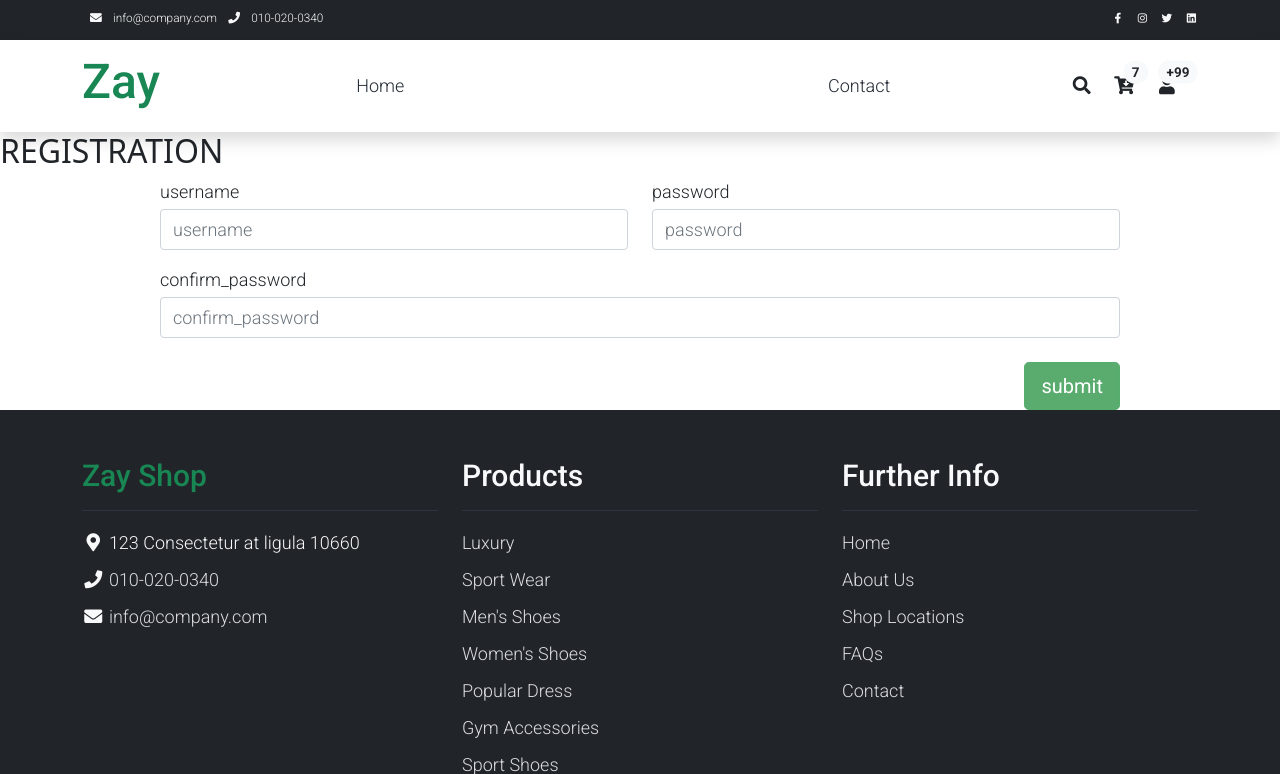
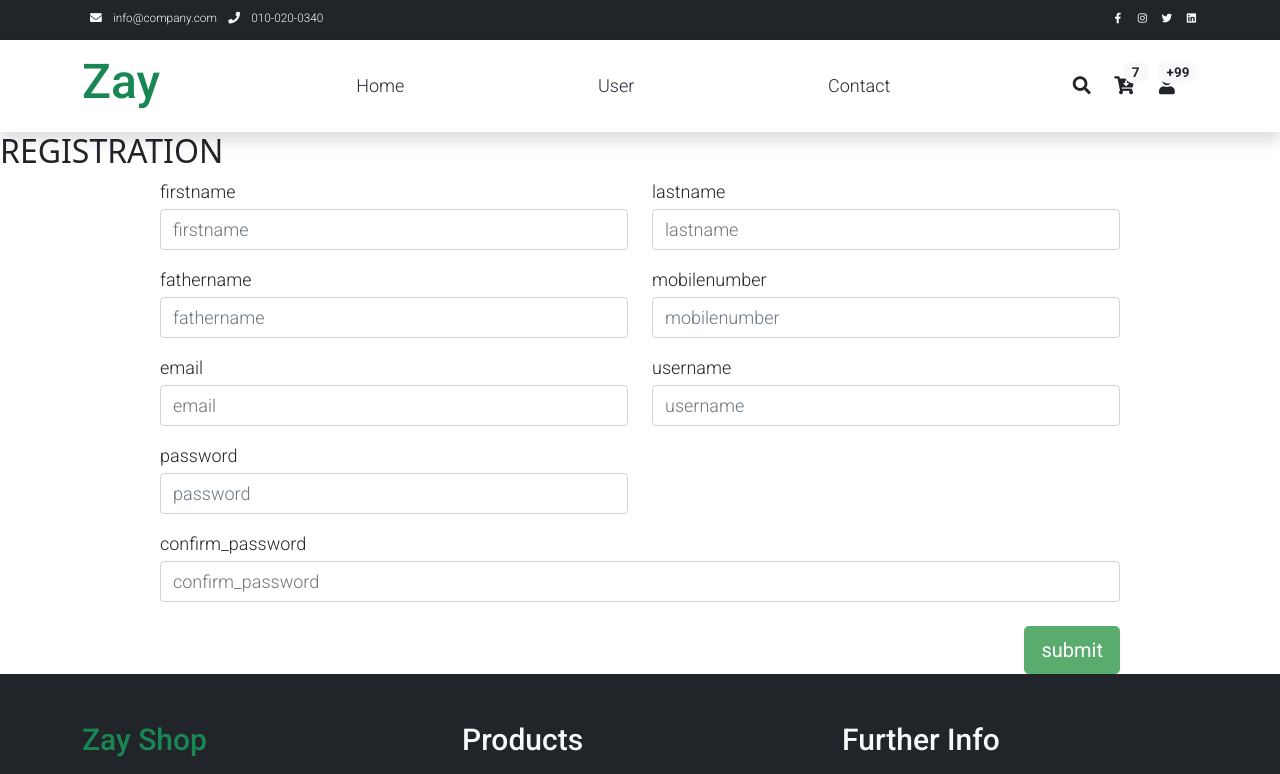
Before and after one commit to laxman2000-glitch/Django-project, a Django app: page /register/ in a window 1280 px wide. Shown: the top 774 px of the page. Run offline with Django 5.2, Linux system fonts and the light colour scheme; some libraries are stand-ins or nearby versions.

Commit message:
Added Shiva model, registration extras, userdetails page and fixes

```diff
--- a/abbireddy/views.py
+++ b/abbireddy/views.py
@@ -35,7 +35,9 @@ def user_update(request):
             return render(request,'update.html',{'message':'username already exists'})
         user.username = username
         if password:
-            user.set_password(password)
+            user.set_password(
+
+                password)
         user.save()
 
         message = "username and password updated"
--- a/accounts/urls.py
+++ b/accounts/urls.py
@@ -7,4 +7,5 @@ urlpatterns = [
     path('contactin/', views.contact_page, name= 'contact_page'),
     path('search/', views.search_page, name = 'search_bar'),
     path('register/',views.register_page, name= 'register_user'),
+    path('details',views.user_details, name= 'details_user')
 ]
--- a/accounts/views.py
+++ b/accounts/views.py
@@ -1,5 +1,5 @@
 from django.shortcuts import render, redirect
-from .models import Details
+from .models import Details,Shiva
 from django.contrib.auth.models import User
 from django.contrib.auth import authenticate,login,logout
 from django.contrib.auth.decorators import login_required
@@ -9,6 +9,11 @@ def register_page(request):
     message = None
 
     if request.method == "POST":
+        firstname = request.POST.get('firstname')
+        lastname = request.POST.get('lastname')
+        fathername = request.POST.get('fathername')
+        mobilenumber = request.POST.get('mobilenumber')
+        email = request.POST.get('email')
         username = request.POST.get('username')
         password = request.POST.get('password')
         confirm_password = request.POST.get('confirm_password')
@@ -18,6 +23,13 @@ def register_page(request):
         elif User.objects.filter(username=username).exists():
             message = "Username already exists"
         else:
+            Shiva.objects.create(
+                firstname= firstname,
+                lastname= lastname,
+                fathername= fathername,
+                email= email,
+                mobilenumber= mobilenumber
+                )
             user = User.objects.create_user(
                 username=username,
                 password=password
@@ -52,3 +64,12 @@ def search_page(request):
         message= Details.objects.filter(email=email)
 
     return render(request,'contact.html',{'message':message})
+
+def user_details(request):
+    message = None
+    if request.method == 'POST':
+        email = request.POST.get('email')
+
+        message = Shiva.objects.filter(email=email)
+
+    return render(request,'userdetails.html',{'message': message})
--- a/templates/header.html
+++ b/templates/header.html
@@ -73,6 +73,9 @@ https://templatemo.com/tm-559-zay-shop
                             <a class="nav-link" href="{% url 'home' %}">Home</a>
                         </li>
                         <li class="nav-item">
+                            <a class="nav-link" href="{% url 'details_user' %}">User</a>
+                        </li>
+                        <li class="nav-item">
                             <a class="nav-link" href="{% url 'contact' %}">Contact</a>
                         </li>
                     </ul>
--- a/templates/register.html
+++ b/templates/register.html
@@ -13,6 +13,26 @@
     <form action= "{% url 'register_user' %}" method = "post" class="col-md-9 m-auto" role="form">
 {% csrf_token %}
                 <div class="row">
+                     <div class="form-group col-md-6 mb-3">
+                        <label for="inputname">firstname</label>
+                        <input type="firstname" class="form-control mt-1" id="name" name="firstname" placeholder="firstname">
+                    </div>
+                     <div class="form-group col-md-6 mb-3">
+                        <label for="inputlastname">lastname</label>
+                        <input type="lastname" class="form-control mt-1" id="lastname" name="lastname" placeholder="lastname">
+                    </div>
+                     <div class="form-group col-md-6 mb-3">
+                        <label for="inputfathername">fathername</label>
+                        <input type="fathername" class="form-control mt-1" id="fathername" name="fathername" placeholder="fathername">
+                    </div>
+                    <div class="form-group col-md-6 mb-3">
+                        <label for="inputmobilenumber">mobilenumber</label>
+                        <input type="mobilenumber" class="form-control mt-1" id="mobilenumber" name="mobilenumber" placeholder="mobilenumber">
+                    </div>
+                    <div class="form-group col-md-6 mb-3">
+                        <label for="email">email</label>
+                        <input type="email" class="form-control mt-1" id="email" name="email" placeholder="email">
+                    </div>
                     <div class="form-group col-md-6 mb-3">
                         <label for="inputusername">username</label>
                         <input type="username" class="form-control mt-1" id="username" name="username" placeholder="username">
```
Also changed, not shown: accounts/models.py (+10 -0 lines), templates/userdetails.html (added, +30 -0 lines), accounts/migrations/0003_shiva.py (added), db.sqlite3.
